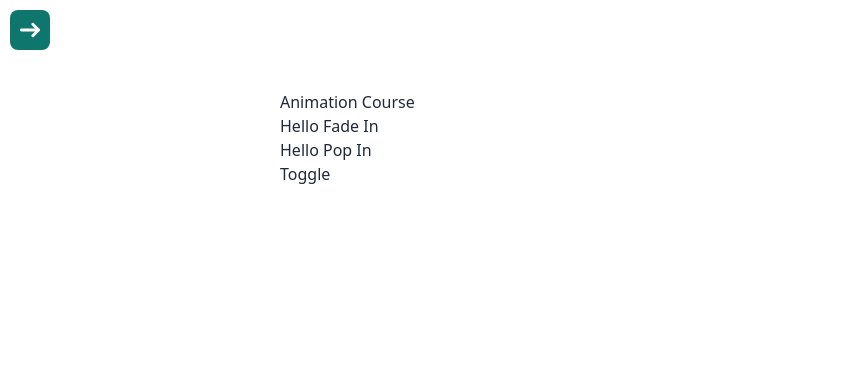
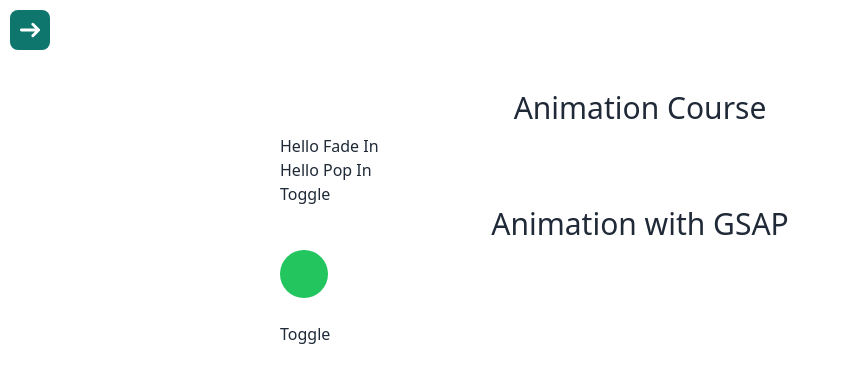
Before and after one commit to VladKurluk/vue-with-ts, a Vue app: page /animation in a window 1280 px wide. Shown: the top 382 px of the page, without its empty margins (0-841 px from the left). Built offline with nearby package versions, Linux system fonts and the light colour scheme.

Commit message:
Vue Transition JavaScript Hooks and Greensock

```diff
--- a/package.json
+++ b/package.json
@@ -12,6 +12,7 @@
   "dependencies": {
     "date-fns": "^3.6.0",
     "defu": "^6.1.4",
+    "gsap": "^3.12.5",
     "tippy.js": "^6.3.7",
     "vue": "^3.4.37",
     "vue-router": "^4.4.5"
--- /dev/null
+++ b/src/components/animation/GsapTransition.vue
@@ -0,0 +1,43 @@
+<template>
+  <Transition
+    @before-enter="onBeforeEnter"
+    @enter="onEnter"
+    @leave="onLeave"
+    :css="false"
+  >
+    <slot></slot>
+  </Transition>
+</template>
+
+
+<script lang="ts" setup>
+import gsap from "gsap";
+
+function onBeforeEnter(el: Element): void {
+  gsap.set(el, {
+    scaleX: 0.25,
+    scaleY: 0.25,
+    opacity: 1,
+  });
+}
+function onEnter(el: Element, done: () => void): void {
+  gsap.to(el, {
+    duration: 1,
+    scaleX: 1,
+    scaleY: 1,
+    opacity: 1,
+    ease: "elastic.inOut(2.5, 1)",
+    onComplete: done,
+  });
+}
+function onLeave(el: Element, done: () => void): void {
+  gsap.to(el, {
+    duration: 1,
+    scaleX: 0,
+    scaleY: 0,
+    opacity: 0.2,
+    ease: "elastic.inOut(2.5, 1)",
+    onComplete: done,
+  });
+}
+</script>
--- a/src/pages/AnimationCourse.vue
+++ b/src/pages/AnimationCourse.vue
@@ -1,6 +1,8 @@
 <template>
   <div>
-    <h1>Animation Course</h1>
+    <h2 class="text-3xl block text-center mb-2">
+      Animation Course
+    </h2>
     <FadeTransition>
       <span v-if="show">Hello Fade In</span>
     </FadeTransition>
@@ -12,6 +14,16 @@
     <div>
       <button @click="show = !show">Toggle</button>
     </div>
+    <h2 class="text-3xl block text-center mb-2">
+      Animation with GSAP
+    </h2>
+    <GsapTransition>
+      <div v-if="show2" class="circle"></div>
+    </GsapTransition>
+    <br />
+    <div>
+      <button @click="show2 = !show2">Toggle</button>
+    </div>
   </div>
 </template>
 
@@ -20,10 +32,14 @@
 
 import FadeTransition from "@/components/animation/FadeTransition.vue";
 import PopTransition from "@/components/animation/PopTransition.vue";
+import GsapTransition from "@/components/animation/GsapTransition.vue";
 
 const show = ref(true);
+const show2 = ref(true);
 </script>
 
-<style scoped>
-
+<style lang="postcss" scoped>
+.circle {
+  @apply w-12 h-12 bg-green-500 rounded-full;
+}
 </style>
```
Also changed, not shown: 1 other file (tests, documents, lock files or other folders).
